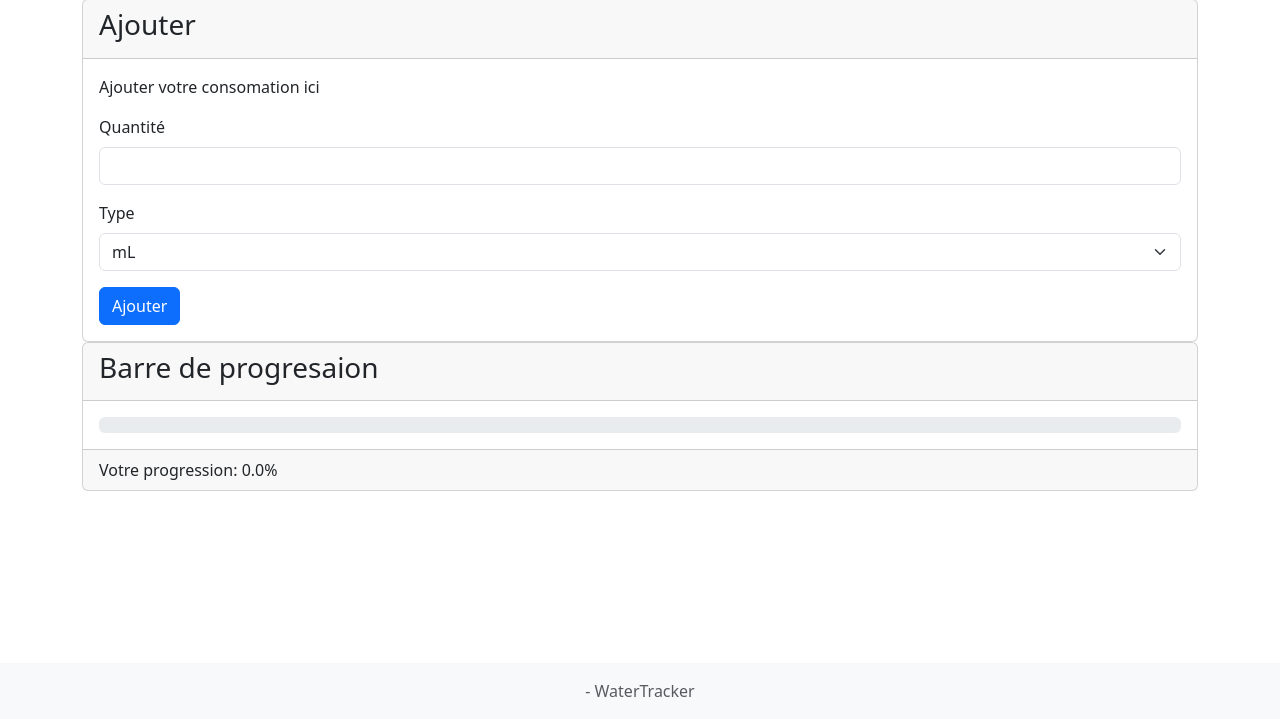
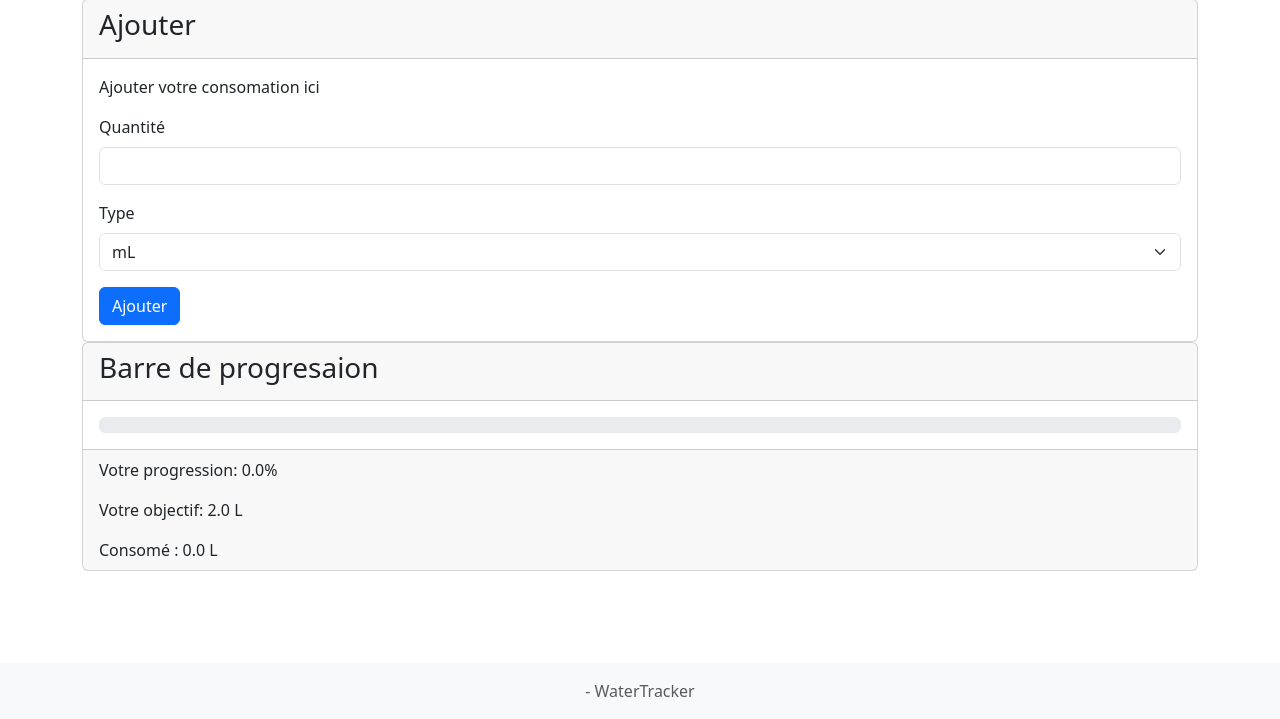
Before and after one commit to NanteRhak/waterTracker, a Flask app: page / in a window 1280 px wide. Shown: the part 81-800 px from the top of the page. Run offline with Flask 3, Linux system fonts and the light colour scheme; some libraries are stand-ins or nearby versions.

Commit message:
Amélioration du dashboard

```diff
--- a/templates/index.html
+++ b/templates/index.html
@@ -18,6 +18,8 @@
 		</div>
 		<div class="card-footer">
 			<p class="card-text">Votre progression: {{ progress }}%</p>
+			<p class="xard-text"> Votre objectif: {{ goal/1000 }} L</p>
+			<p class="card-text">Consomé : {{ current_total/1000 }} L</p>
 		</div>
 	</div>
 {% endblock %}
```
